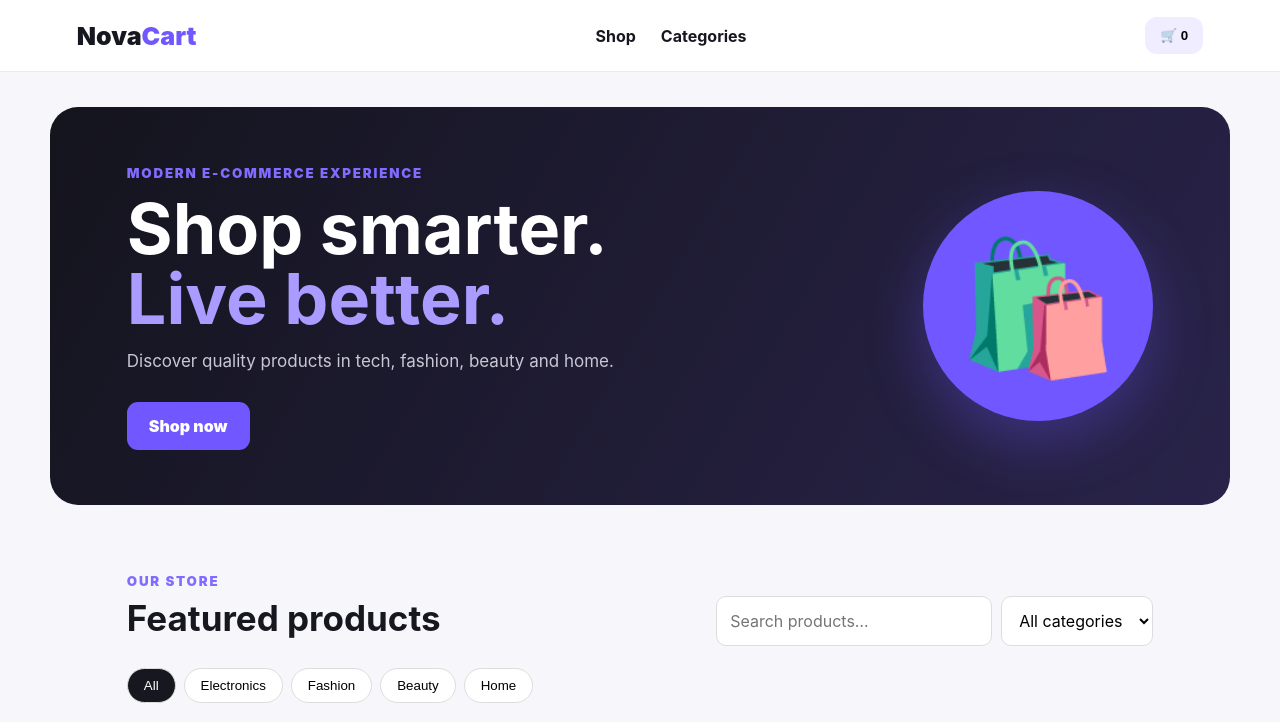
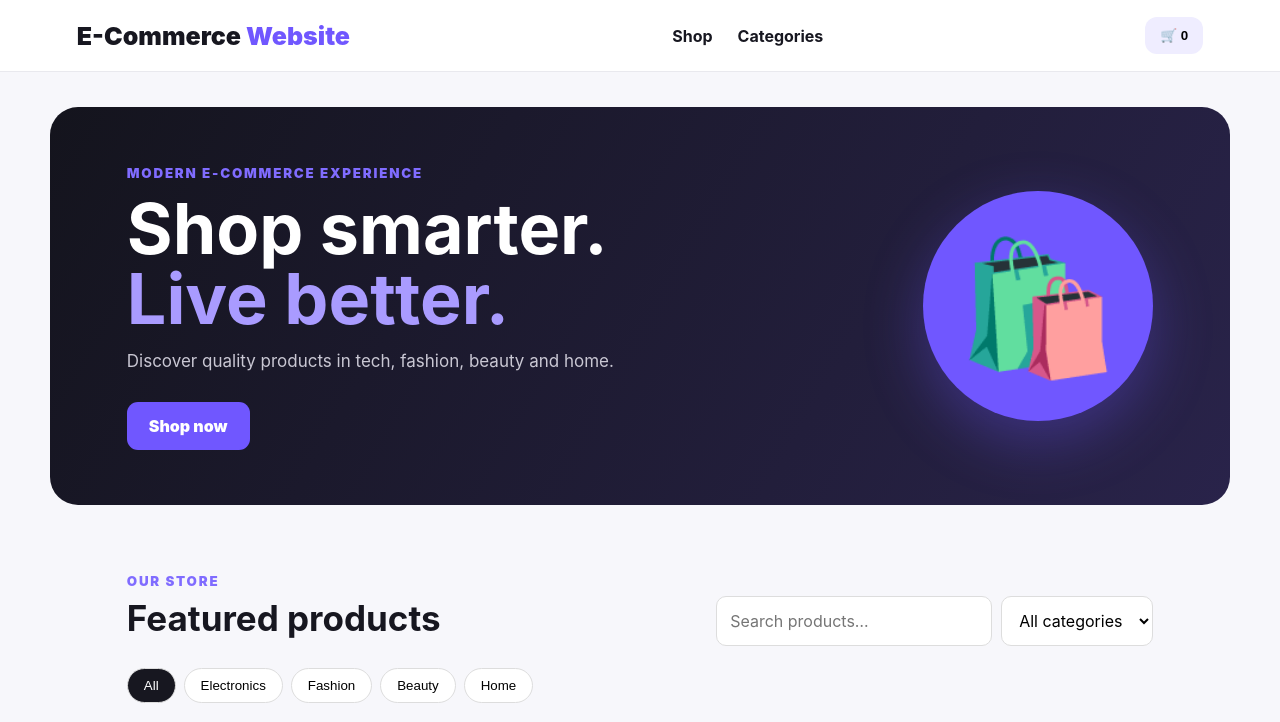
Before and after one commit to 4tvibez/desmond-portfolio, a website: page projects/novacart/index.html in a window 1280 px wide. Shown: the top 722 px of the page. Drawn offline with Linux system fonts and the light colour scheme; grey boxes are pictures that could not be loaded.

Commit message:
Build E-Commerce Website branding and cart storage

```diff
--- a/projects/novacart/index.html
+++ b/projects/novacart/index.html
@@ -1,5 +1,5 @@
-<!doctype html><html lang="en"><head><meta charset="UTF-8"><meta name="viewport" content="width=device-width,initial-scale=1"><title>NovaCart | E-Commerce</title><link rel="stylesheet" href="css/style.css"></head><body>
-<header><a class="logo" href="index.html">Nova<span>Cart</span></a><nav><a href="#shop">Shop</a><a href="#categories">Categories</a></nav><button id="openCart" class="cart">🛒 <b id="cartCount">0</b></button></header>
+<!doctype html><html lang="en"><head><meta charset="UTF-8"><meta name="viewport" content="width=device-width,initial-scale=1"><title>E-Commerce Website</title><link rel="stylesheet" href="css/style.css"></head><body>
+<header><a class="logo" href="index.html">E-Commerce <span>Website</span></a><nav><a href="#shop">Shop</a><a href="#categories">Categories</a></nav><button id="openCart" class="cart">🛒 <b id="cartCount">0</b></button></header>
 <section class="hero"><div><small>MODERN E-COMMERCE EXPERIENCE</small><h1>Shop smarter.<br><em>Live better.</em></h1><p>Discover quality products in tech, fashion, beauty and home.</p><a class="btn" href="#shop">Shop now</a></div><div class="hero-art">🛍️</div></section>
 <main id="shop"><div class="heading"><div><small>OUR STORE</small><h2>Featured products</h2></div><div class="tools"><input id="search" placeholder="Search products…"><select id="filter"><option value="all">All categories</option></select></div></div><div id="categories" class="pills"></div><div id="products" class="grid"></div><div id="empty" class="empty" hidden>No products match your search.</div></main>
 <div id="backdrop" class="backdrop"></div><aside id="drawer"><div class="drawer-head"><h2>Your cart</h2><button id="closeCart">✕</button></div><div id="cartItems"></div><div class="cart-foot"><div class="total"><span>Total</span><strong id="total">GH₵0.00</strong></div><a id="checkout" class="btn full" href="checkout.html">Checkout</a></div></aside><div id="toast" class="toast"></div>
```
